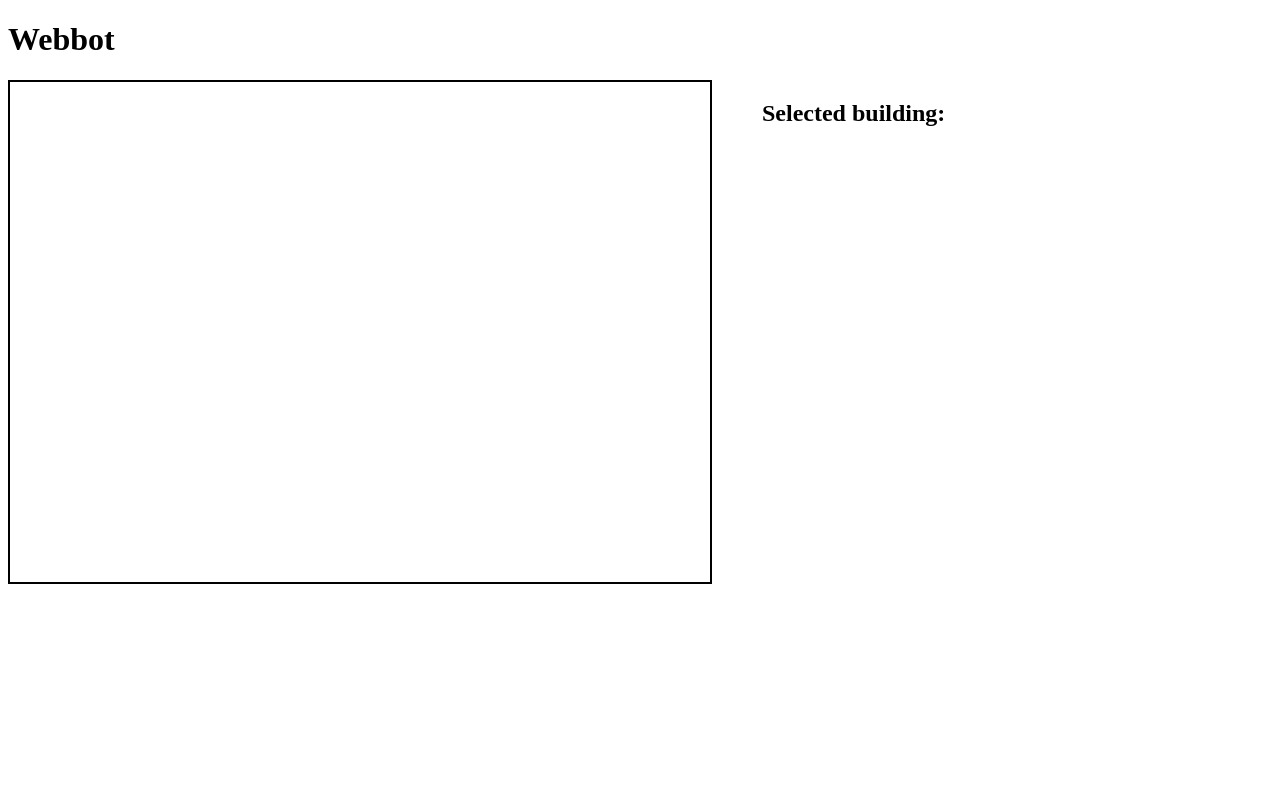
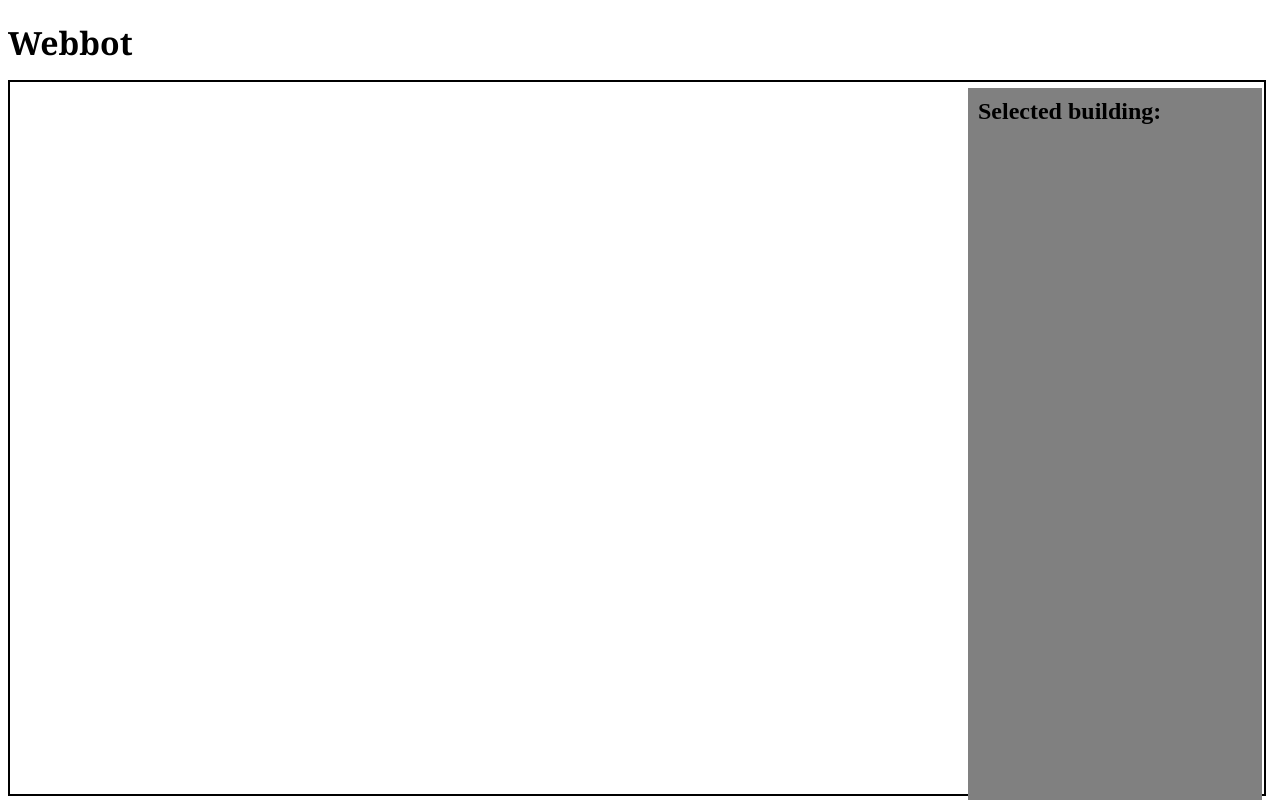
Before and after one commit to SomeRandomGitGuy/webby-game-thingo, a plain HTML site: page public/index.html in a window 1280 px wide. Drawn offline with Linux system fonts and the light colour scheme.

Commit message:
weird margin stuff

```diff
--- a/public/index.css
+++ b/public/index.css
@@ -2,9 +2,37 @@
     display: flex;
 }
 
+h1 {
+    font-family: Georgia, 'Times New Roman', Times, serif;
+    position: absolute;
+    top: 0px;
+}
+
+h2 {
+    margin: 10px;
+    position: absolute;
+}
+
 .map {
-    width: 700px;
-    height: 500px;
+    position: absolute;
+    width: 98vw;
+    height: 89vh;
+    top: 10vh;
     border: 2px solid black;
-    margin-right: 50px;
+    margin-right: 20px;
 }
+
+.overlay {
+    position: absolute;
+    width: 98vw;
+    height: 90vh;
+}
+
+.options-box {
+    background-color: grey;
+    position: absolute;
+    width: 23vw;
+    height: 89vh;
+    left: 75vw;
+    top: 10vh;
+}
--- a/public/index.html
+++ b/public/index.html
@@ -11,8 +11,10 @@
         <h1>Webbot</h1>
         <div class="seperator">
             <canvas class="map"></canvas>
-            <div class="side bar">
+            <div class="overlay">
+              <div class="options-box">
                 <h2 class="selected-building">Selected building:</h2>
+              </div>
             </div>
         </div>
     </main>
```
